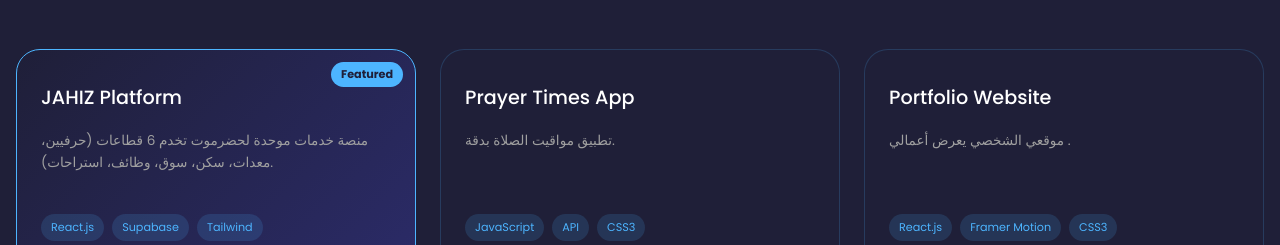
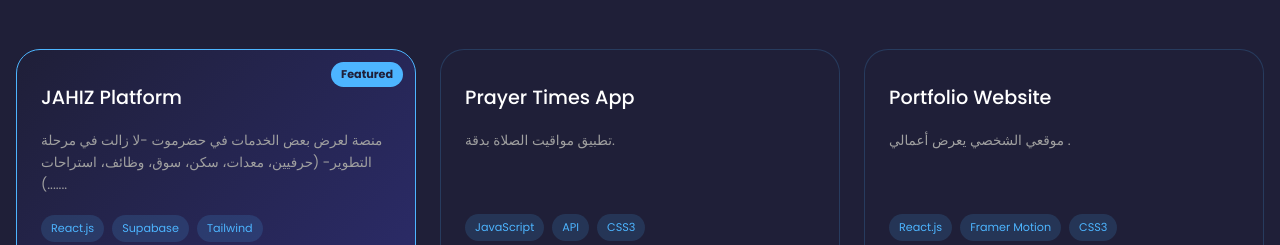
Before and after one commit to Moh775-m/profile, a React (Vite) app: page / in a window 1280 px wide. Shown: the part 2000-2245 px from the top of the page. Built offline with nearby package versions, Linux system fonts and the light colour scheme.

Commit message:
edit projct

```diff
--- a/src/components/Projects.jsx
+++ b/src/components/Projects.jsx
@@ -6,7 +6,7 @@
   {
     id: 1,
     title: "JAHIZ Platform",
-    desc: "منصة خدمات موحدة لحضرموت تخدم 6 قطاعات (حرفيين، معدات، سكن، سوق، وظائف، استراحات).",
+    desc: "منصة لعرض بعض الخدمات في حضرموت -لا زالت في مرحلة التطوير- (حرفيين، معدات، سكن، سوق، وظائف، استراحات ......).",
     tech: ["React.js", "Supabase", "Tailwind"],
     live: "https://moh775-m.github.io/services-platfom/",
     github: "https://github.com/moh775-m/services-platfom",
```
